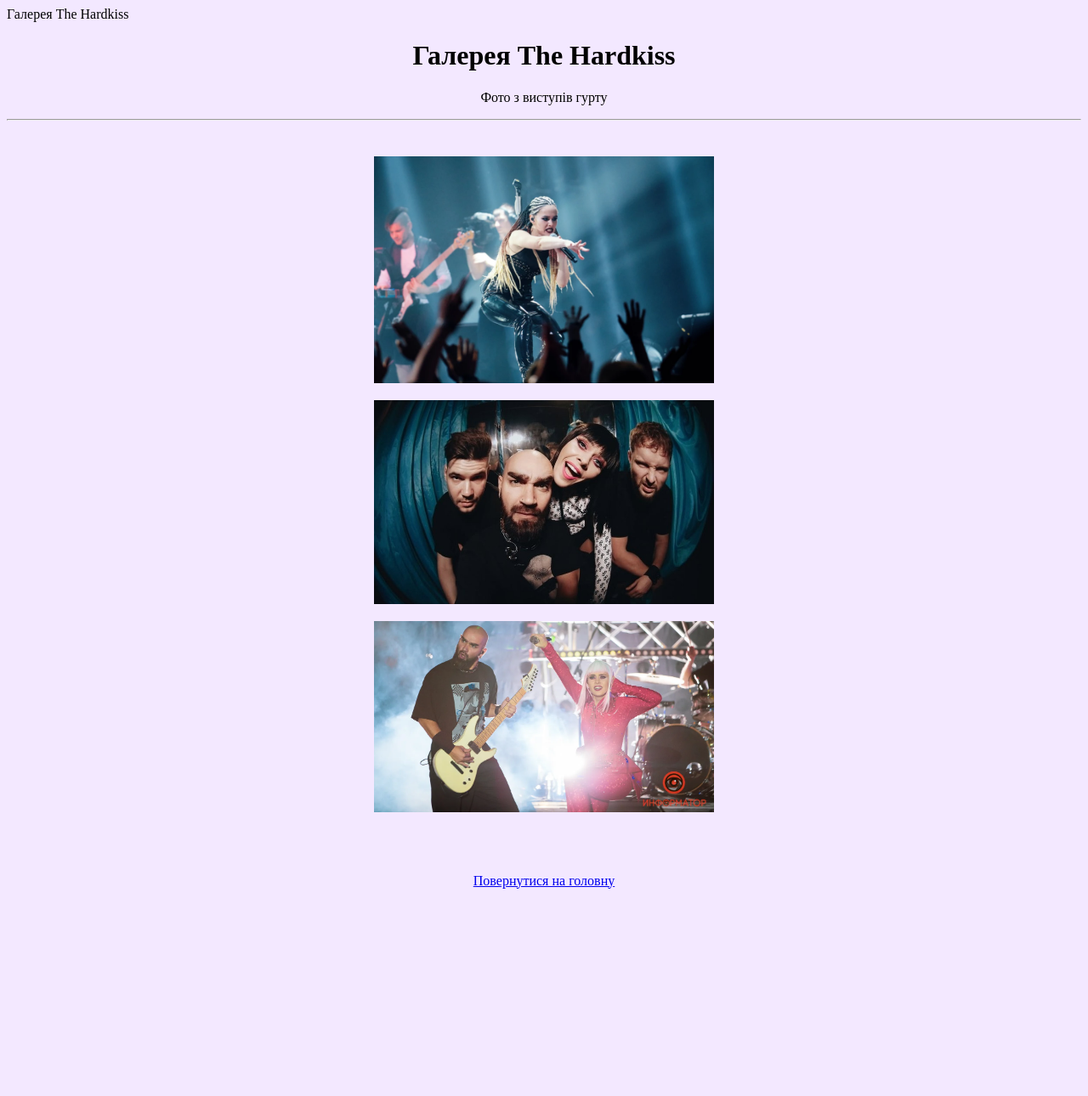
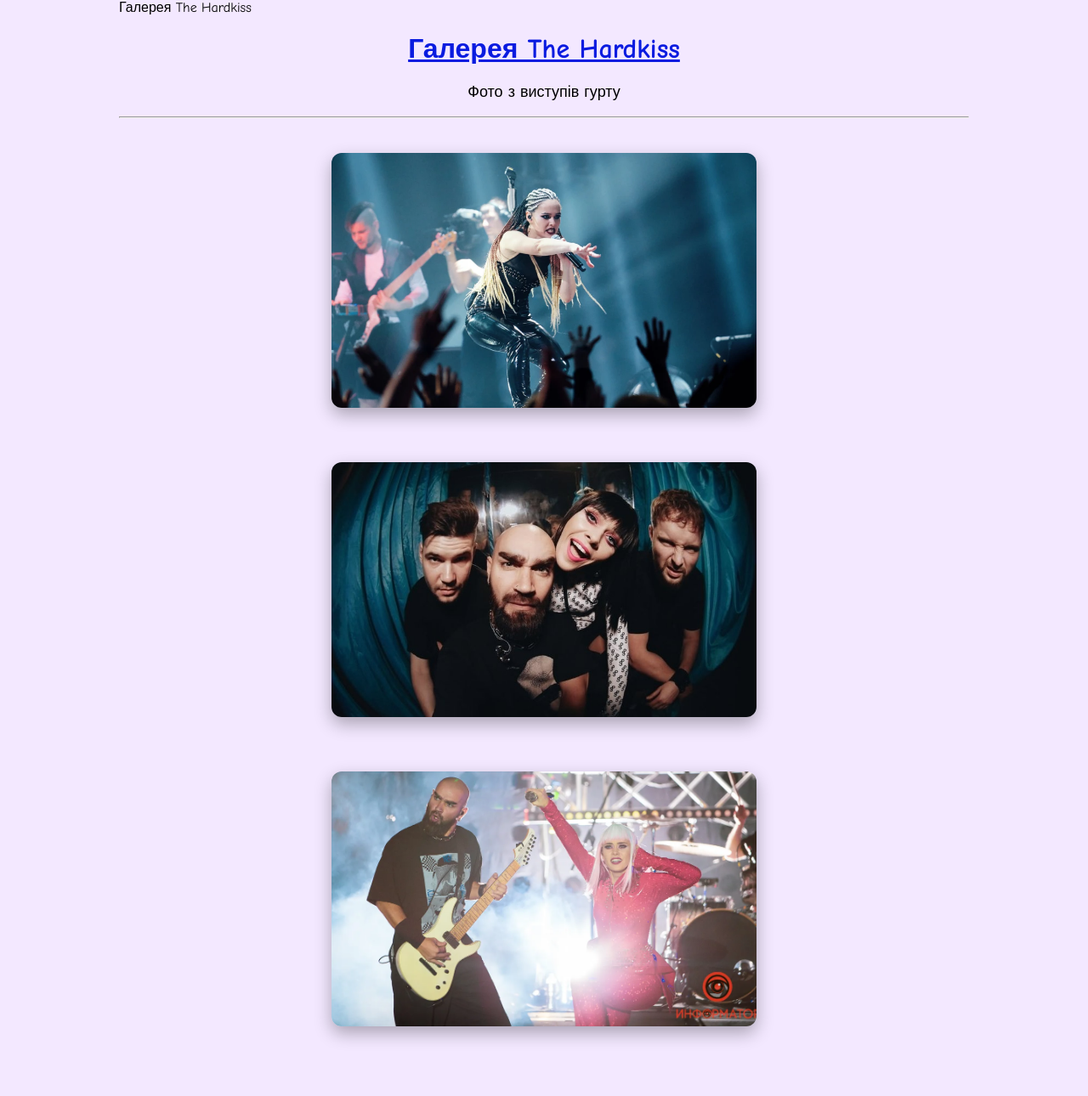
Before and after one commit to olenazahoriia/git-practice, a plain HTML site: page pages/gallery.html in a window 1280 px wide. Shown: the top 1290 px of the page at 85% size. Before the commit the page ends 1062 px from the top, so only its background shows below. Drawn offline with Linux system fonts and the light colour scheme.

Commit message:
Add CSS styles

```diff
--- a/pages/gallery.html
+++ b/pages/gallery.html
@@ -3,33 +3,32 @@
     <head>
         <meta charset="UTF-8"
         <title>Галерея The Hardkiss</title>
+        <link rel="stylesheet" href="../style.css">
     </head>
-    <body bgcolor="#f3e8ff"></body>
-    <h1 align="center">Галерея The Hardkiss</h1>
-<p align="center">Фото з виступів гурту</p>
+    <body>
+    <h1>Галерея The Hardkiss</h1>
+<p class="subtitle">Фото з виступів гурту</p>
 
 <hr>
 <br>
-<p align="center">
+<div class="gallery">
+
 <a href="../photos/hardkiss1.jpg" target="_blank">
-<img src="../photos/hardkiss1.jpg" width="400">
+<img src="../photos/hardkiss1.jpg">
 </a>
-</p>
 
-<p align="center">
 <a href="../photos/hardkiss22.jpg" target="_blank">
-<img src="../photos/hardkiss22.jpg"width="400">
+<img src="../photos/hardkiss22.jpg">
 </a>
-</p>
 
-<p align="center">
- <a href="../photos/hardkiss3.jpg" target="_blank">
-<img src="../photos/hardkiss3.jpg" width="400">
- </a>
-</p>
+<a href="../photos/hardkiss3.jpg" target="_blank">
+<img src="../photos/hardkiss3.jpg">
+</a>
+
+</div>
 <br><br>
 
-<p align="center">
+<p class="back">
 <a href="../index.html">Повернутися на головну</a>
 </p>
 
--- /dev/null
+++ b/style.css
@@ -0,0 +1,99 @@
+body {
+    font-family: "Comic Sans MS", sans-serif;
+      background-color: #f3e8ff;
+      max-width: 1000px;
+      margin: 0 auto;
+}
+
+h1 {
+    color: rgb(9, 27, 224);
+    text-align: center;
+    text-decoration: underline;
+}
+h2, h3 {
+    color: red;
+    text-align: center;
+}
+p {
+    font-size: 18px;
+}
+ul {
+    line-height: 1.6;
+}
+h2 {
+    text-align: center;
+    line-height: 1.5;
+}
+.album-list li {
+    color: purple;
+ }
+table {
+    border-collapse: separate;
+    border-spacing: 0;
+    margin: 40px auto;
+    border: 1px solid black;
+    border-radius: 10px;
+    overflow: hidden;
+}
+th, td {
+    border: 1px solid black;
+    padding: 10px 20px;
+    text-align: left;
+}
+
+th {
+    background-color: #e6e0f0;
+}
+.back {
+    text-align: center;
+    margin-top: 30px;
+}
+tr:hover {
+    background-color: #e6e0f0;
+}
+.gallery {
+    text-align: center;
+}
+.gallery img {
+    margin: 15px;
+    border-radius: 10px;
+}
+h1 {
+    text-align: center;
+}
+
+.subtitle {
+    text-align: center;
+}
+.gallery {
+    display: flex;
+    flex-direction: column;
+    align-items: center;
+    gap: 30px;
+}
+.gallery img {
+    width: 500px;
+    height: 300px;
+    object-fit: cover;
+    border-radius: 12px;
+    box-shadow: 0 8px 20px rgba(0,0,0,0.3);
+    transition: transform 0.4s, box-shadow 0.4s;
+}
+.gallery img:hover {
+    transform: scale(1.05);
+}
+.gallery img:hover {
+    transform: scale(1.05);
+    box-shadow: 0 12px 30px rgba(0,0,0,0.4);
+}
+.back {
+    text-align: center;
+    margin-top: 30px;
+}
+.nav-menu a {
+    display: inline-block;
+    transition: transform 0.3s;
+}
+.nav-menu a:hover {
+    transform: scale(1.1);
+}
```
Also changed, not shown: index.html (+10 -17 lines), pages/contact.html (+4 -7 lines).
